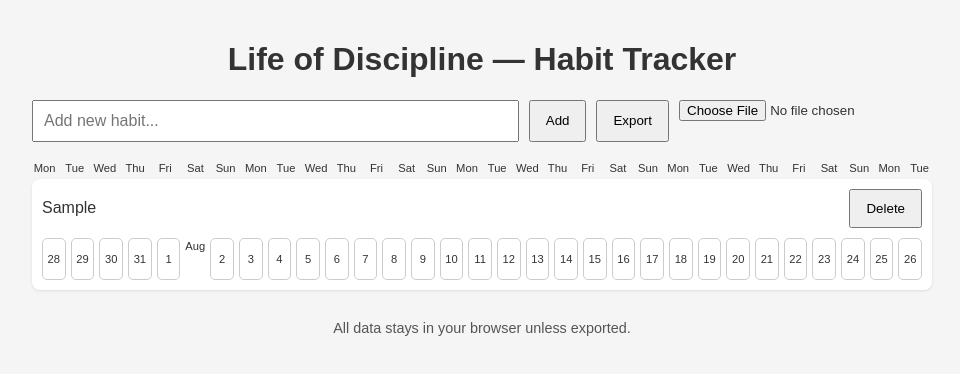
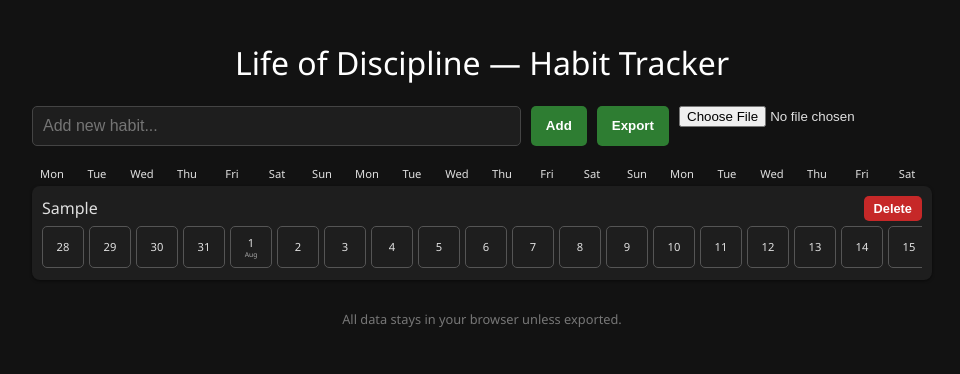
Before and after one commit to Yad-N-yesh/streak.site, a plain HTML site: page index.html in a window 1280 px wide. Both pictures are taken after typing "Sample" into the empty fields and a click on the button "Add". Shown: the whole page, without its empty margins (158-1118 px from the left). Drawn offline with Linux system fonts and the light colour scheme.

Commit message:
Update index.html

```diff
--- a/index.html
+++ b/index.html
@@ -5,21 +5,138 @@
 <meta name="viewport" content="width=device-width, initial-scale=1.0">
 <title>Life of Discipline — Habit Tracker</title>
 <style>
-  body { font-family: Arial, sans-serif; background: #f5f5f5; color: #333; margin: 0; padding: 0; }
-  .container { max-width: 900px; margin: auto; padding: 20px; }
-  h1 { text-align: center; }
-  .habit-input { display: flex; gap: 10px; margin-bottom: 20px; }
-  input[type=text] { flex: 1; padding: 10px; font-size: 1em; }
-  button { padding: 10px 15px; cursor: pointer; }
-  .habit { background: #fff; padding: 10px; margin-bottom: 10px; border-radius: 8px; box-shadow: 0 1px 3px rgba(0,0,0,0.1); }
-  .habit-header { display: flex; justify-content: space-between; align-items: center; }
-  .checks { display: flex; overflow-x: auto; gap: 5px; margin-top: 10px; }
-  .check { width: 40px; height: 40px; border: 1px solid #ccc; display: flex; justify-content: center; align-items: center; border-radius: 5px; cursor: pointer; font-size: 0.7em; text-align: center; flex-direction: column; }
-  .checked { background: #4caf50; color: white; }
-  .month-label { font-size: 0.7em; text-align: center; margin-top: 2px; }
-  .top-bar { display: flex; overflow-x: auto; gap: 5px; margin-bottom: 5px; font-size: 0.7em; text-align: center; }
-  .day-label { width: 40px; text-align: center; }
-  footer { text-align: center; margin-top: 30px; font-size: 0.9em; color: #555; }
+  /* Dark mode & minimalistic styles */
+  body {
+    font-family: 'Segoe UI', sans-serif;
+    background: #121212;
+    color: #e0e0e0;
+    margin: 0;
+    padding: 0;
+  }
+
+  .container {
+    max-width: 900px;
+    margin: auto;
+    padding: 20px;
+  }
+
+  h1 {
+    text-align: center;
+    font-weight: 400;
+    color: #ffffff;
+  }
+
+  .habit-input {
+    display: flex;
+    gap: 10px;
+    margin-bottom: 20px;
+  }
+
+  input[type=text] {
+    flex: 1;
+    padding: 10px;
+    font-size: 1em;
+    border-radius: 5px;
+    border: 1px solid #444;
+    background: #1e1e1e;
+    color: #fff;
+  }
+
+  button {
+    padding: 10px 15px;
+    cursor: pointer;
+    border: none;
+    border-radius: 5px;
+    background: #2e7d32;
+    color: white;
+    font-weight: bold;
+  }
+
+  button:hover {
+    background: #1b5e20;
+  }
+
+  .habit {
+    background: #1e1e1e;
+    padding: 10px;
+    margin-bottom: 10px;
+    border-radius: 8px;
+    box-shadow: 0 1px 3px rgba(0,0,0,0.5);
+  }
+
+  .habit-header {
+    display: flex;
+    justify-content: space-between;
+    align-items: center;
+    margin-bottom: 5px;
+  }
+
+  .habit-header button {
+    background: #c62828;
+    padding: 5px 10px;
+    font-size: 0.8em;
+  }
+
+  .habit-header button:hover {
+    background: #8e0000;
+  }
+
+  .checks {
+    display: flex;
+    overflow-x: auto;
+    gap: 5px;
+  }
+
+  .check {
+    width: 40px;
+    height: 40px;
+    border: 1px solid #555;
+    display: flex;
+    justify-content: center;
+    align-items: center;
+    border-radius: 5px;
+    cursor: pointer;
+    font-size: 0.7em;
+    text-align: center;
+    flex-direction: column;
+    flex-shrink: 0;
+    transition: all 0.2s;
+  }
+
+  .check.checked {
+    background: #2e7d32;
+    color: #fff;
+  }
+
+  .check.today {
+    border: 2px solid #64b5f6;
+  }
+
+  .month-label {
+    font-size: 0.6em;
+    color: #aaa;
+  }
+
+  .top-bar {
+    display: flex;
+    overflow-x: auto;
+    gap: 5px;
+    margin-bottom: 5px;
+    font-size: 0.7em;
+    text-align: center;
+  }
+
+  .day-label {
+    width: 40px;
+    flex-shrink: 0;
+  }
+
+  footer {
+    text-align: center;
+    margin-top: 30px;
+    font-size: 0.8em;
+    color: #777;
+  }
 </style>
 </head>
 <body>
@@ -35,11 +152,14 @@
   <div id="habits"></div>
   <footer>All data stays in your browser unless exported.</footer>
 </div>
+
 <script>
 const habits = JSON.parse(localStorage.getItem('habits')) || [];
-function todayKey(date=new Date()){return date.toISOString().slice(0,10);}
-function getMonthName(monthIndex){return ['Jan','Feb','Mar','Apr','May','Jun','Jul','Aug','Sep','Oct','Nov','Dec'][monthIndex];}
-function getDayName(date){return ['Sun','Mon','Tue','Wed','Thu','Fri','Sat'][date.getDay()];}
+
+function todayKey(date=new Date()){ return date.toISOString().slice(0,10); }
+function getMonthName(monthIndex){ return ['Jan','Feb','Mar','Apr','May','Jun','Jul','Aug','Sep','Oct','Nov','Dec'][monthIndex]; }
+function getDayName(date){ return ['Sun','Mon','Tue','Wed','Thu','Fri','Sat'][date.getDay()]; }
+
 function renderTopBar(){
   const topBar = document.getElementById('topBar');
   topBar.innerHTML = '';
@@ -51,46 +171,100 @@ function renderTopBar(){
     topBar.appendChild(dayDiv);
   }
 }
+
 function renderHabits(){
   const container = document.getElementById('habits');
   container.innerHTML = '';
   habits.forEach((h,index)=>{
     const div = document.createElement('div');
     div.className = 'habit';
+
     const header = document.createElement('div');
     header.className = 'habit-header';
     const title = document.createElement('div');
     title.textContent = h.name;
     const del = document.createElement('button');
     del.textContent = 'Delete';
-    del.onclick = ()=>{habits.splice(index,1); saveHabits(); renderHabits();};
-    header.appendChild(title); header.appendChild(del);
+    del.onclick = ()=>{ habits.splice(index,1); saveHabits(); renderHabits(); };
+    header.appendChild(title);
+    header.appendChild(del);
     div.appendChild(header);
+
     const checksDiv = document.createElement('div');
     checksDiv.className = 'checks';
+
     for(let i=29;i>=0;i--){
       const date = new Date(); date.setDate(date.getDate()-i);
       const key = todayKey(date);
       const day = date.getDate();
       const month = date.getMonth();
+
       const check = document.createElement('div');
       check.className = 'check';
-      if(h.checks && h.checks[key]){check.classList.add('checked'); check.textContent = '✓';}
-      else { check.textContent = day; }
+      if(key === todayKey()) check.classList.add('today');
+      if(h.checks && h.checks[key]){
+        check.classList.add('checked');
+        check.innerHTML = '✓';
+      } else {
+        check.innerHTML = day === 1 ? `${day}<div class="month-label">${getMonthName(month)}</div>` : day;
+      }
+
       check.title = key;
-      check.onclick=()=>{h.checks = h.checks||{}; h.checks[key] ? delete h.checks[key] : h.checks[key]=true; saveHabits(); renderHabits();};
+      check.onclick = ()=>{
+        h.checks = h.checks||{};
+        h.checks[key] ? delete h.checks[key] : h.checks[key]=true;
+        saveHabits();
+        renderHabits();
+      };
       checksDiv.appendChild(check);
-      if(day === 1){ const monthDiv = document.createElement('div'); monthDiv.className = 'month-label'; monthDiv.textContent = getMonthName(month); checksDiv.appendChild(monthDiv); }
     }
+
     div.appendChild(checksDiv);
     container.appendChild(div);
   });
 }
-function addHabit(){const input=document.getElementById('newHabit');const name=input.value.trim(); if(!name)return; habits.push({name,checks:{}}); input.value=''; saveHabits(); renderHabits();}
-function saveHabits(){localStorage.setItem('habits',JSON.stringify(habits));}
-function exportData(){const blob=new Blob([JSON.stringify(habits,null,2)],{type:'application/json'}); const url=URL.createObjectURL(blob); const a=document.createElement('a'); a.href=url; a.download='habits.json'; a.click(); URL.revokeObjectURL(url);}
-function importData(e){const file=e.target.files[0]; if(!file)return; const reader=new FileReader(); reader.onload=ev=>{try{ const data=JSON.parse(ev.target.result); if(Array.isArray(data)){habits.splice(0,habits.length,...data); saveHabits(); renderHabits();} else alert('Invalid format');} catch(err){alert('Import failed:'+err.message);}}; reader.readAsText(file);}
-renderTopBar(); renderHabits();
+
+function addHabit(){
+  const input = document.getElementById('newHabit');
+  const name = input.value.trim();
+  if(!name) return;
+  habits.push({name,checks:{}});
+  input.value = '';
+  saveHabits();
+  renderHabits();
+}
+
+function saveHabits(){ localStorage.setItem('habits',JSON.stringify(habits)); }
+
+function exportData(){
+  const blob = new Blob([JSON.stringify(habits,null,2)],{type:'application/json'});
+  const url = URL.createObjectURL(blob);
+  const a = document.createElement('a');
+  a.href = url;
+  a.download = 'habits.json';
+  a.click();
+  URL.revokeObjectURL(url);
+}
+
+function importData(e){
+  const file = e.target.files[0];
+  if(!file) return;
+  const reader = new FileReader();
+  reader.onload = ev=>{
+    try{
+      const data = JSON.parse(ev.target.result);
+      if(Array.isArray(data)){
+        habits.splice(0,habits.length,...data);
+        saveHabits();
+        renderHabits();
+      } else alert('Invalid format');
+    } catch(err){ alert('Import failed:'+err.message); }
+  };
+  reader.readAsText(file);
+}
+
+renderTopBar();
+renderHabits();
 </script>
 </body>
 </html>
```
Lines whose indentation alone changed are shown as unchanged.
